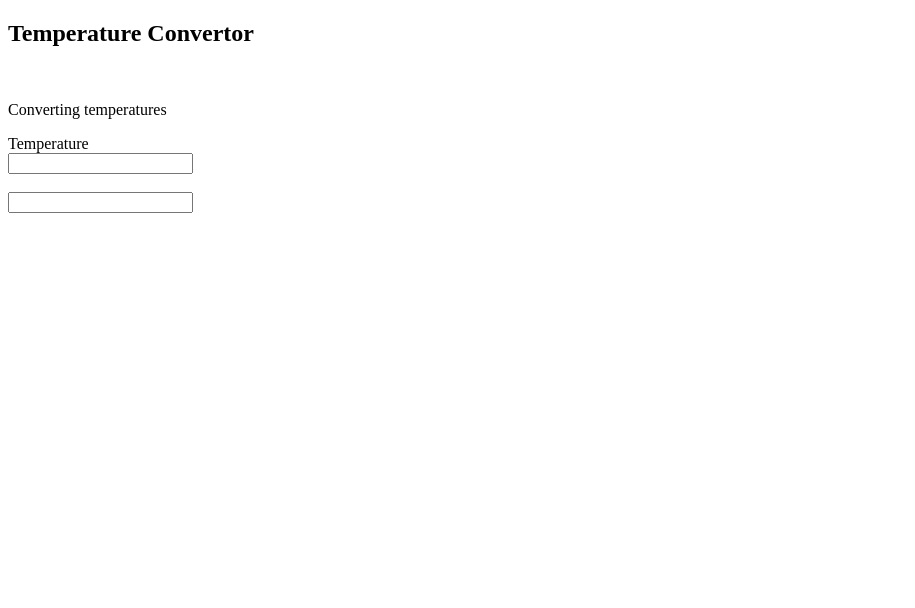
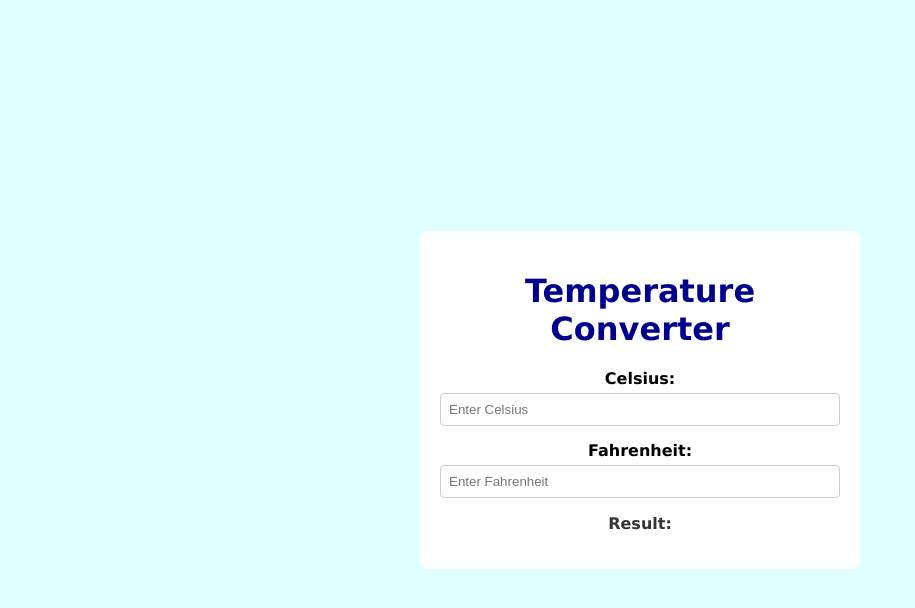
Before and after one commit to tlcgeyer/tempConvertor, a plain HTML site: page index.html in a window 1280 px wide. Shown: the whole page, without its empty margins (0-915 px from the left). Drawn offline with Linux system fonts and the light colour scheme.

Commit message:
folderStructure

```diff
--- a/css/style.css
+++ b/css/style.css
@@ -0,0 +1,60 @@
+body {
+    font-family: Verdana;
+    background-color: lightcyan;
+    margin: 0;
+    display: flex;
+    align-items: center;
+    justify-content: center;
+    height: 100vh;
+}
+
+.converter-container {
+    background-color: white ;
+    border-radius: 8px;
+    box-shadow: 0 0 10px rgb(39, 74, 139,);
+    padding: 20px;
+    text-align: center;
+    max-width: 400px;
+    width: 100%;
+}
+#tmp {
+    color: darkblue;
+}
+
+.input-container {
+    margin-bottom: 15px;
+}
+
+label {
+    font-weight: bold;
+    display: block;
+    margin-bottom: 5px;
+}
+
+input {
+    width: 100%;
+    padding: 8px;
+    box-sizing: border-box;
+    border: 1px solid #ccc;
+    border-radius: 4px;
+}
+
+.result-container {
+    margin-top: 15px;
+}
+
+#result {
+    font-weight: bold;
+    color: #333;
+}
+
+
+@media screen and (max-width: 600px) {
+    .converter-container {
+        padding: 15px;
+    }
+
+    input {
+        padding: 6px;
+    }
+}
--- a/index.html
+++ b/index.html
@@ -10,16 +10,24 @@
     <title>Temperature Convertor</title>
 </head>
 <body>
+    <div class="converter-container">
+        <h1 id="tmp">Temperature Converter</h1>
 
-    <h2 id="h2">Temperature Convertor</h2> <br>
-    <p id="covertemp">Converting temperatures</p>
+        <div class="input-container">
+            <label for="celsius">Celsius:</label>
+            <input type="number" id="celsius" placeholder="Enter Celsius" oninput="convertTemperature()">
+        </div>
 
-    <form>
-        <label for="temp">Temperature</label><br>
-         <input type="text" id="temp" name="temp"><br>
-        <label for="degrees"></label><br>
-          <input type="text" id="degrees" name="degrees">
-    </form>
-    <script src="script/code.js"></script>
+        <div class="input-container">
+            <label for="fahrenheit">Fahrenheit:</label>
+            <input type="number" id="fahrenheit" placeholder="Enter Fahrenheit" oninput="convertTemperature()">
+        </div>
+
+        <div class="result-container">
+            <p id="result">Result: </p>
+        </div>
+    </div>
+
+    <script src="./script/code.js"></script>
 </body>
 </html>
--- a/script/code.js
+++ b/script/code.js
@@ -0,0 +1,24 @@
+function convertTemperature() {
+
+    const celsiusInput = document.getElementById('celsius');
+    const fahrenheitInput = document.getElementById('fahrenheit');
+
+
+    const resultElement = document.getElementById('result');
+
+    if (celsiusInput.value !== '') {
+
+        const celsiusValue = parseFloat(celsiusInput.value);
+        const fahrenheitValue = (celsiusValue * 9/5) + 32;
+        resultElement.innerText = `Result: ${fahrenheitValue.toFixed(2)} °F`;
+        fahrenheitInput.value = fahrenheitValue.toFixed(2);
+    } else if (fahrenheitInput.value !== '') {
+
+        const fahrenheitValue = parseFloat(fahrenheitInput.value);
+        const celsiusValue = (fahrenheitValue - 32) * 5/9;
+        resultElement.innerText = `Result: ${celsiusValue.toFixed(2)} °C`;
+        celsiusInput.value = celsiusValue.toFixed(2);
+    } else {
+        resultElement.innerText = 'Result: ';
+    }
+}
```
